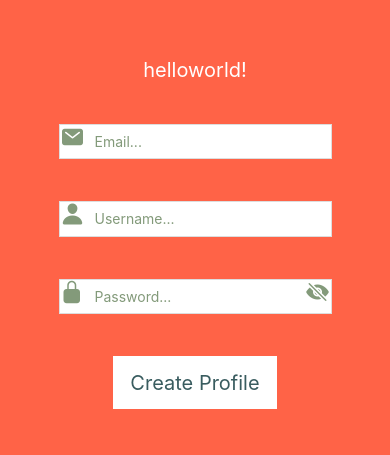
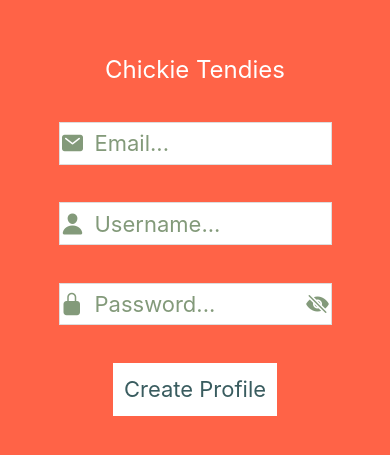
Before and after one commit to ambernay/login-app, a React Native app: screen / in a window 390 px wide. Shown: the part 175-630 px from the top of the page. Built offline with nearby package versions, Linux system fonts and the light colour scheme.

Commit message:
1. installed android package  and created local.properties file to enable android simulator( didn't work) 2. fixed secureTextEntry problem

```diff
--- a/app.json
+++ b/app.json
@@ -22,7 +22,8 @@
       "adaptiveIcon": {
         "foregroundImage": "./assets/adaptive-icon.png",
         "backgroundColor": "#ffffff"
-      }
+      },
+      "package": "com.ambernay.loginapp"
     },
     "web": {
       "favicon": "./assets/favicon.png",
--- a/components/InputField.jsx
+++ b/components/InputField.jsx
@@ -2,7 +2,8 @@ import React from 'react';
 import { StyleSheet, View, TextInput } from 'react-native';
 import IonIcon from 'react-native-vector-icons/Ionicons';
 
-const InputField = ({ placeholder, isPassword, hidePassword, setHidePassword, iconName, onChangeText }) => {
+const InputField = ({ placeholder, isPassword, hidePassword, setHidePassword, iconName, onChangeText, value }) => {
+
     return (
         <View style={styles.inputContainer}>
             <IonIcon
@@ -10,14 +11,16 @@ const InputField = ({ placeholder, isPassword, hidePassword, setHidePassword, ic
                 style={[styles.icon, styles.leftIcon]}
             />
             <TextInput
+                secureTextEntry={hidePassword}
                 style={styles.inputBox}
+                type='text'
                 autoCorrect={false}
                 autoCapitalize='none'
                 placeholderTextColor= '#839A7A'
                 //vv props vv
+                value={value}
                 placeholder={placeholder}
                 isPassword={isPassword}
-                hidePassword={hidePassword}
                 onChangeText={onChangeText}
             />
             {isPassword &&(
@@ -36,7 +39,7 @@ const InputField = ({ placeholder, isPassword, hidePassword, setHidePassword, ic
 const styles = StyleSheet.create({
 
     inputContainer: {
-        height: '10%',
+        height: '12%',
         width: '100%',
         justifyContent: 'center',
         marginTop: 15
@@ -46,18 +49,17 @@ const styles = StyleSheet.create({
         flex: 1,
         backgroundColor: 'white',
         color: '#395C5F',
+        fontSize: 22,
         borderColor: '#ddd',
         borderWidth: 1,
         width: '100%',
         height: 30,
         paddingLeft: 35,
         paddingRight: 35,
-        paddingTop: 15,
-        paddingBottom: 15
     },
 
     icon: {
-        top: 0,
+        top: '20%',
         position: 'absolute',
         zIndex: 1,
         color:'#839A7A',
--- a/components/SignupForm.jsx
+++ b/components/SignupForm.jsx
@@ -1,11 +1,11 @@
 import React, { useState, useRef } from 'react';
-import { StyleSheet, Text, View, TextInput, TouchableOpacity } from 'react-native';
+import { StyleSheet, Text, View, TouchableOpacity } from 'react-native';
 import InputField from './InputField';
 
 const SignupForm = () => {
 
     const[submitted, SetSubmitted] = useState(false);
-    const [inputValues, setInputValues] = useState({email: 'hello', username: 'world', password: '!'});
+    const [inputValues, setInputValues] = useState({email: '', username: '', password: ''});
     const [hidePassword, setHidePassword] = useState(true);
 
     const buttonHandler = () => {
@@ -15,21 +15,23 @@ const SignupForm = () => {
 
     return (
         <View name='pageContainer' style={styles.pageContainer}>
-          <Text style={styles.headingText}>{inputValues.email + inputValues.username + inputValues.password}</Text>
+          <Text style={styles.headingText}>Chickie Tendies</Text>
 
           <View style={styles.formContainer}>
             <InputField
-              onChangeText={(newText) => setInputValues({...inputValues, ['username']: newText})}
+              onChangeText={(newText) => setInputValues({...inputValues, ['email']: newText})}
+              value={inputValues['email']}
               placeholder="Email..."
               iconName='mail'
             />
             <InputField
               onChangeText={(newText) => setInputValues({...inputValues, ['username']: newText})}
+              value={inputValues['username']}
               placeholder="Username..."
               iconName='person'
             />
             <InputField
-              secureTextEntry={hidePassword}
+              value={inputValues['password']}
               onChangeText={(newText) => setInputValues({...inputValues, ['password']: newText})}
               placeholder="Password..."
               iconName='lock-closed'
@@ -61,7 +63,7 @@ const styles = StyleSheet.create({
 
     headingText: {
       display: 'flex',
-      fontSize: 20,
+      fontSize: 24,
       color: 'white',
       alignSelf: 'center'
     },
@@ -89,7 +91,7 @@ const styles = StyleSheet.create({
 
     smallText: {
       color: '#395C5F',
-      fontSize: 20
+      fontSize: 22
     }
   });
 
```
Also changed, not shown: package.json (+4 -3 lines), 46 other files (tests, documents, lock files or other folders).
